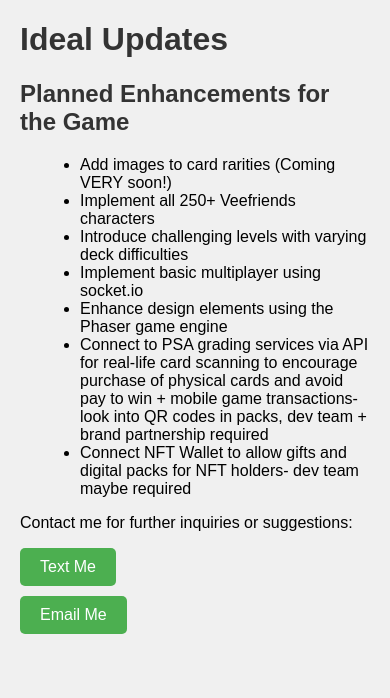
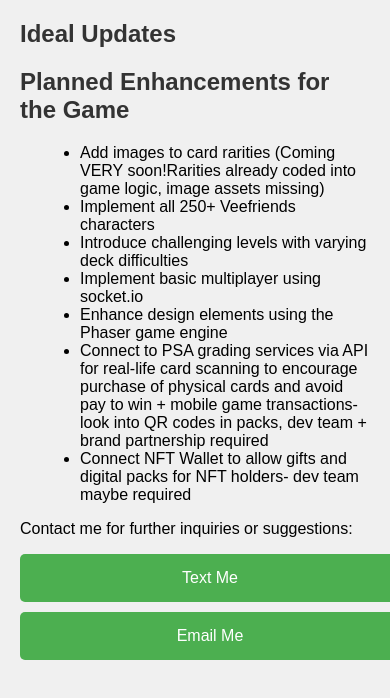
Before and after one commit to swalter2000/VeefriendsWebCardGame, a website: page instructions.html in a window 390 px wide. Drawn offline with Linux system fonts and the light colour scheme.

Commit message:
v0.02 Style Updates, Updates to HTML CSS on Instructions Updates page

```diff
--- a/instructions.html
+++ b/instructions.html
@@ -1,6 +1,9 @@
 <!DOCTYPE html>
 <html>
 <head>
+
+        <meta name="viewport" content="width=device-width, initial-scale=1">
+        <!-- Rest of the head content -->
     <title>Ideal Updates</title>
     <style>
         body {
@@ -31,13 +34,31 @@
         .contact-button:hover {
             background-color: #45a049;
         }
+        @media only screen and (max-width: 768px) {
+    body {
+        font-size: 16px; /* Adjust font size for readability on mobile */
+    }
+
+    h1, h2 {
+        font-size: 1.5em; /* Larger headers for mobile */
+    }
+
+    .contact-button {
+        width: 100%; /* Full width buttons on mobile */
+        padding: 15px; /* Larger padding for easier touch */
+        font-size: 1em; /* Adjust font size for buttons */
+        margin: 10px 0; /* Adjust margin for spacing */
+    }
+
+    /* Any other mobile-specific styles */
+}
     </style>
 </head>
 <body>
     <h1>Ideal Updates</h1>
     <h2>Planned Enhancements for the Game</h2>
     <ul>
-        <li>Add images to card rarities (Coming VERY soon!)</li>
+        <li>Add images to card rarities (Coming VERY soon!Rarities already coded into game logic, image assets missing)</li>
         <li>Implement all 250+ Veefriends characters</li>
         <li>Introduce challenging levels with varying deck difficulties</li>
         <li>Implement basic multiplayer using socket.io</li>
```
Also changed, not shown: style.css (+30 -1 lines).
